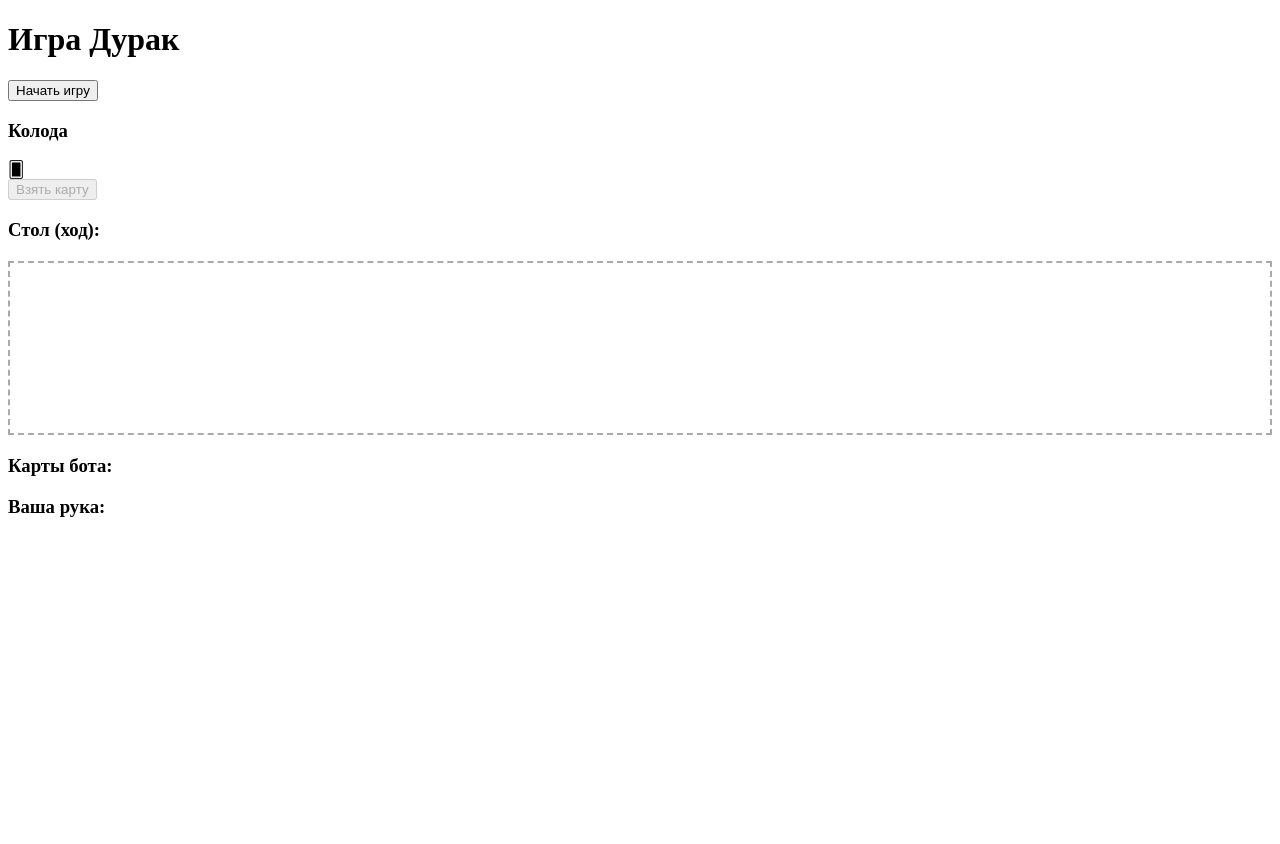
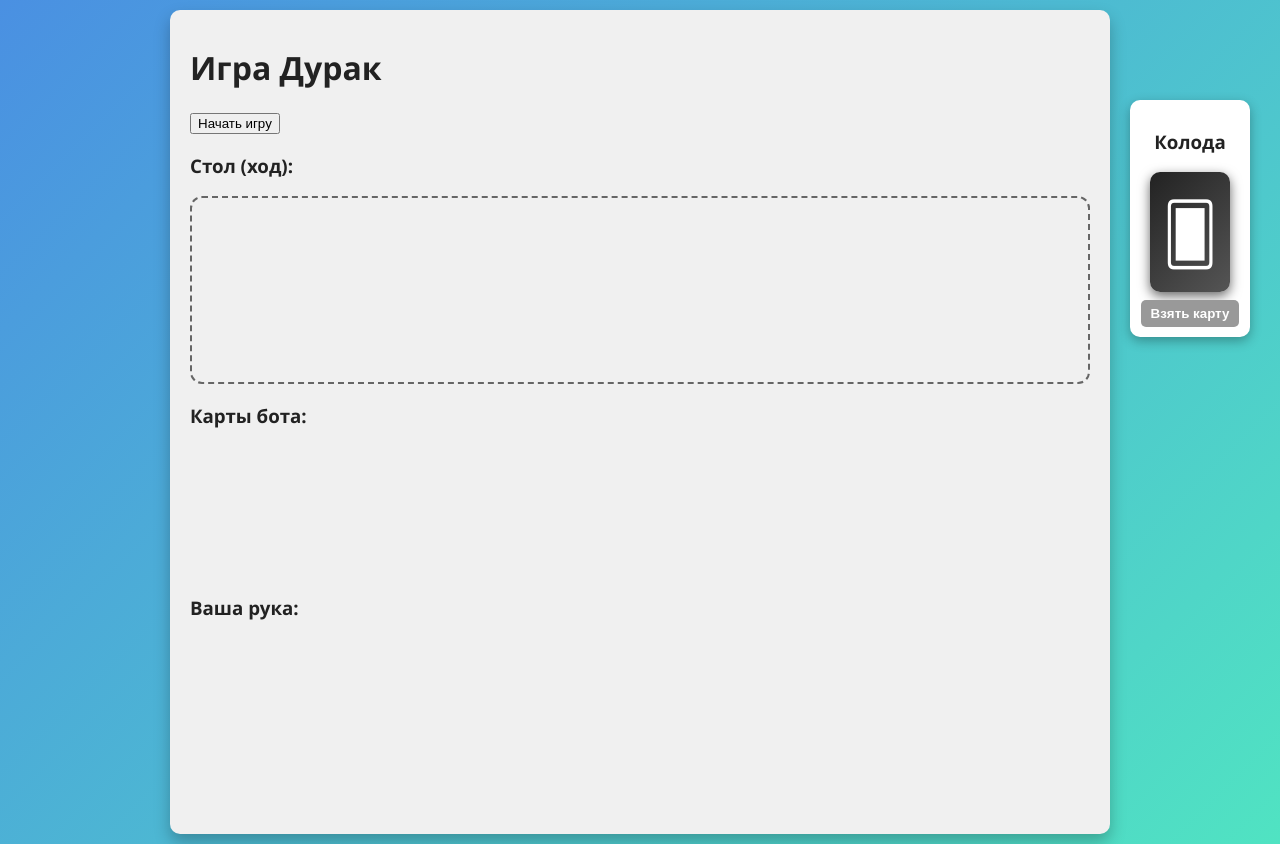
Before and after one commit to Jahongir0715/Durak-game, a plain HTML site: page index.html in a window 1280 px wide. Before the commit the page ends 800 px from the top, so only its background shows below. Drawn offline with Linux system fonts and the light colour scheme.

Commit message:
Update style.css

```diff
--- a/style.css
+++ b/style.css
@@ -1,17 +1,131 @@
+/* Общее */
+body {
+  font-family: 'Segoe UI', Tahoma, Geneva, Verdana, sans-serif;
+  background: linear-gradient(135deg, #4a90e2, #50e3c2);
+  color: #222;
+  margin: 0;
+  padding: 10px;
+  user-select: none;
+}
+
+#game-container {
+  max-width: 900px;
+  margin: auto;
+  background: #f0f0f0;
+  border-radius: 10px;
+  padding: 15px 20px;
+  box-shadow: 0 8px 16px rgba(0,0,0,0.25);
+  position: relative;
+}
+
+/* Колода справа */
+#deck-container {
+  position: fixed;
+  top: 100px;
+  right: 30px;
+  width: 110px;
+  background: #fff;
+  border-radius: 10px;
+  padding: 10px 5px;
+  box-shadow: 0 4px 12px rgba(0,0,0,0.3);
+  text-align: center;
+}
+
+#deck {
+  width: 80px;
+  height: 120px;
+  margin: 0 auto;
+  border-radius: 10px;
+  background: linear-gradient(135deg, #222, #555);
+  color: white;
+  font-size: 60px;
+  line-height: 120px;
+  cursor: pointer;
+  box-shadow: 0 4px 12px rgba(0,0,0,0.6);
+  user-select: none;
+  transition: transform 0.3s ease;
+}
+
+#deck:hover {
+  transform: translateY(-5px) scale(1.05);
+}
+
+#take-card-btn {
+  margin-top: 8px;
+  padding: 6px 10px;
+  border: none;
+  border-radius: 5px;
+  background: #28a745;
+  color: white;
+  font-weight: 600;
+  cursor: pointer;
+  transition: background-color 0.25s ease;
+}
+
+#take-card-btn:disabled {
+  background: #999;
+  cursor: not-allowed;
+}
+
+/* Руки игроков */
+.hand {
+  min-height: 130px;
+  margin: 10px 0;
+  display: flex;
+  justify-content: center;
+  gap: 8px;
+  user-select: none;
+}
+
+.card {
+  width: 80px;
+  height: 120px;
+  background: white;
+  border-radius: 10px;
+  border: 2px solid #444;
+  box-shadow: 0 6px 10px rgba(0,0,0,0.2);
+  text-align: center;
+  font-size: 38px;
+  font-weight: 700;
+  line-height: 120px;
+  cursor: pointer;
+  position: relative;
+  transition: transform 0.3s ease;
+  user-select: none;
+  user-drag: none;
+}
+
+.card.red {
+  color: #dc3545;
+}
+
+.card:hover:not(.disabled) {
+  transform: translateY(-10px) scale(1.1);
+  box-shadow: 0 10px 20px rgba(0,0,0,0.3);
+}
+
+.card.disabled {
+  cursor: default;
+  opacity: 0.5;
+}
+
+/* Стол с парами карт */
 #battlefield {
-  margin: 20px 0;
-  min-height: 150px;
-  border: 2px dashed #aaa;
-  padding: 10px;
+  min-height: 160px;
+  border: 2px dashed #666;
+  padding: 12px;
+  margin: 15px 0;
+  border-radius: 12px;
   display: flex;
   flex-wrap: wrap;
-  gap: 15px;
+  gap: 20px;
+  justify-content: center;
 }
 
 .battle-pair {
   position: relative;
   width: 80px;
-  height: 130px;
+  height: 140px;
   user-select: none;
 }
 
@@ -19,33 +133,45 @@
   position: absolute;
   width: 80px;
   height: 120px;
-  border-radius: 8px;
-  background-color: white;
-  box-shadow: 0 4px 8px rgba(0,0,0,0.25);
+  border-radius: 10px;
+  background: white;
+  border: 2px solid #444;
+  box-shadow: 0 6px 12px rgba(0,0,0,0.25);
+  font-size: 38px;
+  font-weight: 700;
+  line-height: 120px;
   text-align: center;
-  font-size: 30px;
-  font-weight: bold;
-  line-height: 120px;
-  border: 2px solid #444;
   cursor: default;
   user-select: none;
+  user-drag: none;
+  transition: transform 0.4s ease;
+}
+
+.battle-card.red {
+  color: #dc3545;
 }
 
 .attack-card {
   top: 0;
   left: 0;
   z-index: 10;
-  border-color: #28a745; /* зелёный для атаки */
+  border-color: #28a745;
 }
 
 .defense-card {
-  top: 30px;
-  left: 10px;
+  top: 40px;
+  left: 15px;
   z-index: 5;
-  border-color: #dc3545; /* красный для защиты */
+  border-color: #dc3545;
   opacity: 0.85;
 }
 
-.red {
-  color: #dc3545;
+/* Лог */
+#game-log {
+  margin-top: 20px;
+  min-height: 30px;
+  font-size: 18px;
+  font-weight: 600;
+  color: #333;
+  user-select: none;
 }
```
